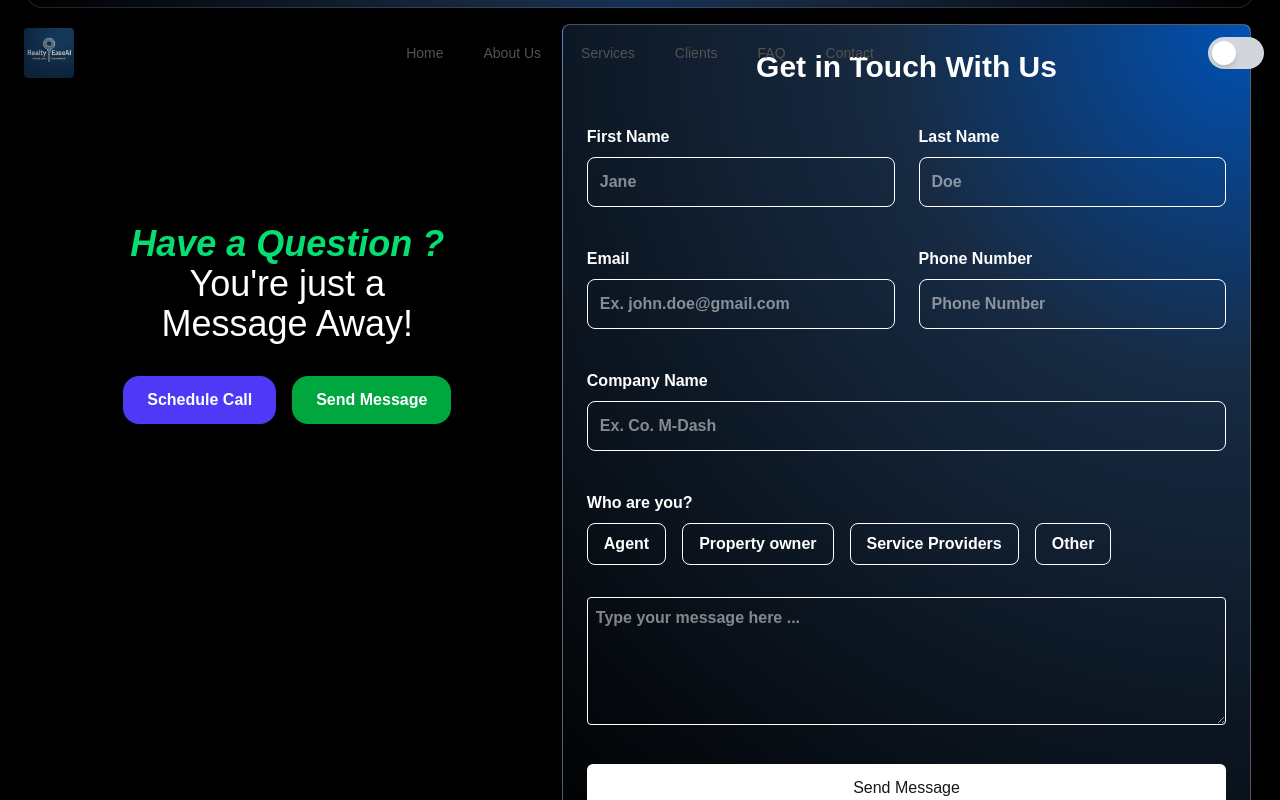
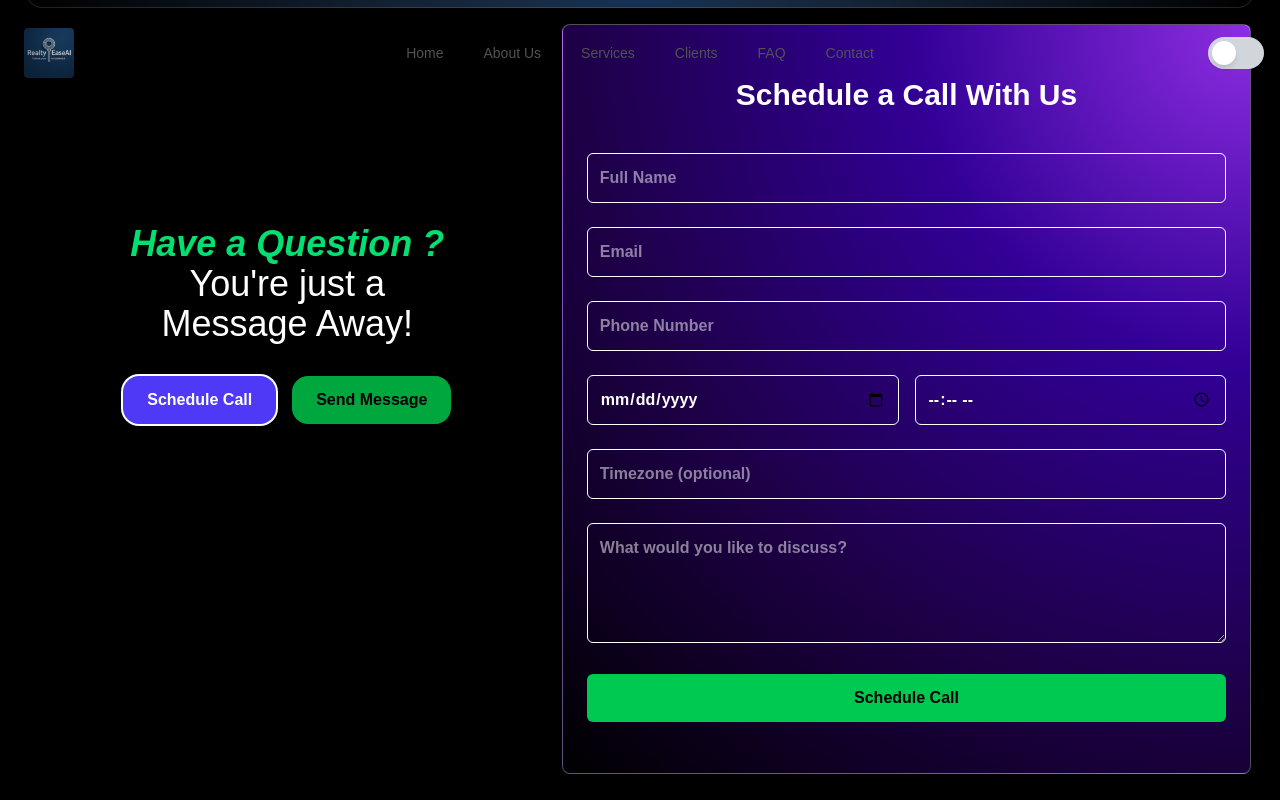
Before and after one commit to realtyeaseai/website, a Next.js app: page / in a window 1280 px wide. Both pictures are taken after a click on the button "Schedule Call". Shown: the part 3245-4045 px from the top of the page. Built offline with nearby package versions, Linux system fonts and the light colour scheme.

Commit message:
added schedule call section

```diff
--- a/src/app/admin/dashboard/page.tsx
+++ b/src/app/admin/dashboard/page.tsx
@@ -9,6 +9,7 @@ interface Contact {
   _id: string
   firstName: string
   lastName: string
+  cName : string
   email: string
   phone: string
   reason: string
@@ -78,7 +79,7 @@ export default function Dashboard() {
         </motion.h1>
         <motion.button
           onClick={handleLogout}
-          className="bg-red-600 hover:bg-red-700 px-4 py-2 rounded"
+          className="bg-red-600 hover:bg-red-700 px-4 py-2 rounded cursor-pointer"
           initial={{ scale: 0.9, opacity: 0 }}
           animate={{ scale: 1, opacity: 1 }}
           transition={{ delay: 0.3 }}
@@ -113,6 +114,7 @@ export default function Dashboard() {
             >
               <p><strong>Name:</strong> {contact.firstName} {contact.lastName}</p>
               <p><strong>Email:</strong> {contact.email}</p>
+              <p><strong>cName:</strong> {contact.cName}</p>
               <p><strong>Phone:</strong> {contact.phone}</p>
               <p><strong>Reason:</strong> {contact.reason}</p>
               <p><strong>Message:</strong> {contact.message}</p>
--- a/src/app/admin/login/page.tsx
+++ b/src/app/admin/login/page.tsx
@@ -16,7 +16,7 @@ export default function AdminLogin() {
 
   const handleLogin = (e: React.FormEvent) => {
     e.preventDefault()
-    if (password === 'godmode') {
+    if (password === 'admin1234') {
       localStorage.setItem('admin-auth', 'true')
       router.push('/admin/dashboard')
     } else {
@@ -38,7 +38,7 @@ export default function AdminLogin() {
         {error && <p className="text-red-500 text-sm mb-2">{error}</p>}
         <button
           type="submit"
-          className="w-full bg-blue-600 hover:bg-blue-700 p-2 rounded text-white font-semibold"
+          className="w-full bg-blue-600 hover:bg-blue-700 p-2 rounded text-white font-semibold cursor-pointer transition duration-200"
         >
           Login
         </button>
--- a/src/app/api/contact/route.ts
+++ b/src/app/api/contact/route.ts
@@ -4,7 +4,7 @@ import { connectToDatabase } from '@/lib/mongodb';
 
 export async function POST(req: Request) {
   const body = await req.json();
-  const { firstName, lastName, email, phone, reason, message } = body;
+  const { firstName, lastName, email, phone, reason, message , cName} = body;
 
   if (!firstName || !lastName || !email || !phone || !reason || !message) {
     return NextResponse.json({ message: 'Missing required fields' }, { status: 400 });
@@ -15,6 +15,7 @@ export async function POST(req: Request) {
     const result = await db.collection('contacts').insertOne({
       firstName,
       lastName,
+      cName,
       email,
       phone,
       reason,
--- /dev/null
+++ b/src/app/api/schedule-call/route.ts
@@ -0,0 +1,39 @@
+// app/api/schedule-call/route.ts
+import { connectToDatabase } from "@/lib/mongodb";
+import { NextResponse } from "next/server";
+
+type ScheduleCallData = {
+  name: string;
+  email: string;
+  phone: string;
+  date: string;
+  time: string;
+  message: string;
+};
+
+export async function POST(req: Request) {
+  try {
+    const data: ScheduleCallData = await req.json();
+
+    const required = ["name", "email", "phone", "date", "time", "message"];
+    for (const field of required) {
+      if (!data[field as keyof ScheduleCallData]) {
+        return NextResponse.json({ error: `${field} is required.` }, { status: 400 });
+      }
+    }
+
+    const client = await connectToDatabase();
+    const db = client.db; // Correctly access the "test" database
+    const collection = db.collection("scheduled_calls");
+
+    await collection.insertOne({
+      ...data,
+      createdAt: new Date(),
+    });
+
+    return NextResponse.json({ success: true });
+  } catch (err) {
+    console.error("❌ Error in POST /api/schedule-call:", err);
+    return NextResponse.json({ error: "Internal Server Error" }, { status: 500 });
+  }
+}
--- a/src/components/ContactForm.tsx
+++ b/src/components/ContactForm.tsx
@@ -142,7 +142,7 @@ export default function ContactForm() {
               placeholder="Ex. Co. M-Dash"
               id='cName'
               className="input w-full p-3 border rounded-[8px]"
-              value={form.phone}
+              value={form.cName}
               onChange={(e) => setForm({ ...form, cName: e.target.value })}
               required
             />
@@ -157,7 +157,7 @@ export default function ContactForm() {
                 key={item}
                 type="button"
                 aria-pressed={form.reason === item}
-                className={`border border-black px-4 py-2 rounded-[8px] text-white ${
+                className={`border border-black px-4 py-2 rounded-[8px] cursor-pointer text-white ${
                   form.reason === item ? 'border-2 border-black bg-gradient-to-tl from-blue-400 to-blue-600' : 'border-white'
                 }`}
                 onClick={() => setForm({ ...form, reason: item })}
@@ -180,7 +180,7 @@ export default function ContactForm() {
           <button
             type="submit"
             disabled={loading}
-            className="bg-white text-neutral-900 w-full px-6 py-3 rounded-md font-medium disabled:opacity-60"
+            className="bg-white text-neutral-900 w-full px-6 py-3 rounded-md font-medium disabled:opacity-60 cursor-pointer transition duration-300 hover:bg-neutral-900 hover:text-white"
           >
             {loading ? 'Sending...' : 'Send Message'}
           </button>
--- a/src/components/landingPage/ContactUs.tsx
+++ b/src/components/landingPage/ContactUs.tsx
@@ -1,9 +1,13 @@
 'use client'
 import Image from "next/image";
 import ContactForm from "../ContactForm";
+import ScheduleCallForm from "../utilities/ScheduleCallForm";
+import { useState } from "react";
+
 
 
 export default function ContactUs() {
+  const [activeForm, setActiveForm] = useState<"message" | "call">("message");
 
   return (
     <div className=" bg-black min-h-[100dvh] pt-20 w-full flex items-center justify-evenly flex-col ">
@@ -79,22 +83,30 @@ export default function ContactUs() {
     <div className="flex flex-col md:flex-row gap-4 mt-8">
     <button
   type="button"
-        className="bg-indigo-600 hover:bg-indigo-700 text-white font-semibold px-6 py-3 rounded-2xl transition duration-300"
+  onClick={() => setActiveForm("call")}
+  className={`bg-indigo-600 hover:bg-indigo-700 cursor-pointer text-white font-semibold px-6 py-3 rounded-2xl transition duration-300 ${
+    activeForm === "call" ? "ring-2 ring-white" : ""
+  }`}
 >
   Schedule Call
 </button>
 
 <button
-        type="submit"
-        className="bg-green-600 hover:bg-green-700 text-white font-semibold px-6 py-3 rounded-2xl transition duration-300"
+  type="button"
+  onClick={() => setActiveForm("message")}
+  className={`bg-green-600 hover:bg-green-700 cursor-pointer text-black font-semibold px-6 py-3 rounded-2xl transition duration-300 ${
+    activeForm === "message" ? "ring-2 ring-white" : ""
+  }`}
 >
   Send Message
 </button>
+
     </div>
   </div>
 
         {/* <div className="bg-black border border-[#ffffff50] h-[600px] w-full md:w-auto rounded-lg"> */}
-        <ContactForm />
+        {activeForm === "message" ? <ContactForm /> : <ScheduleCallForm />}
+
         {/* </div> */}
       </div>
     </div>
--- /dev/null
+++ b/src/components/utilities/ScheduleCallForm.tsx
@@ -0,0 +1,85 @@
+// app/components/ScheduleCallForm.tsx
+"use client";
+import React, { useState } from 'react';
+import toast from 'react-hot-toast';
+
+export default function ScheduleCallForm() {
+  const [form, setForm] = useState({
+    name: '',
+    email: '',
+    phone: '',
+    date: '',
+    time: '',
+    message: '',
+    timezone: '',
+  });
+
+  const [loading, setLoading] = useState(false);
+
+  const handleSubmit = async (e: React.FormEvent) => {
+    e.preventDefault();
+    setLoading(true);
+
+    if (!form.name || !form.email || !form.phone || !form.date || !form.time || !form.message) {
+      toast.error('Please fill in all required fields.');
+      setLoading(false);
+      return;
+    }
+
+    try {
+      const res = await fetch('/api/schedule-call', {
+        method: 'POST',
+        headers: { 'Content-Type': 'application/json' },
+        body: JSON.stringify(form),
+      });
+
+      const contentType = res.headers.get('Content-Type');
+      if (!res.ok || !contentType?.includes('application/json')) {
+        console.error(await res.text());
+        toast.error('Something went wrong.');
+        return;
+      }
+
+      toast.success('Call Scheduled Successfully!');
+      setForm({
+        name: '',
+        email: '',
+        phone: '',
+        date: '',
+        time: '',
+        message: '',
+        timezone: '',
+      });
+    } catch (err) {
+      console.error(err);
+      toast.error('Error submitting the form.');
+    } finally {
+      setLoading(false);
+    }
+  };
+
+  return (
+    <div className="bg-[radial-gradient(circle_at_top_right,_#8e2de2,_#4a00e0aa,_#2c006aaa,_#000)]
+
+ border border-[#ffffff50] min-h-[750px] w-full md:w-auto rounded-lg flex items-center justify-center flex-col p-6 text-white font-bold">
+    <h1 className='text-whitet mb-10 text-3xl'>Schedule a Call With Us</h1>
+      <form onSubmit={handleSubmit} className="space-y-6">
+        <input type="text" placeholder="Full Name" value={form.name} onChange={(e) => setForm({ ...form, name: e.target.value })} required className="w-full p-3 border rounded-md" />
+        <input type="email" placeholder="Email" value={form.email} onChange={(e) => setForm({ ...form, email: e.target.value })} required className="w-full p-3 border rounded-md" />
+        <input type="tel" placeholder="Phone Number" value={form.phone} onChange={(e) => setForm({ ...form, phone: e.target.value })} required className="w-full p-3 border rounded-md" />
+
+        <div className="grid grid-cols-1 md:grid-cols-2 gap-4">
+          <input type="date" value={form.date} onChange={(e) => setForm({ ...form, date: e.target.value })} required className="w-full p-3 border rounded-md" />
+          <input type="time" value={form.time} onChange={(e) => setForm({ ...form, time: e.target.value })} required className="w-full p-3 border rounded-md" />
+        </div>
+
+        <input type="text" placeholder="Timezone (optional)" value={form.timezone} onChange={(e) => setForm({ ...form, timezone: e.target.value })} className="w-full p-3 border rounded-md" />
+        <textarea placeholder="What would you like to discuss?" value={form.message} onChange={(e) => setForm({ ...form, message: e.target.value })} required className="w-full min-h-[120px] p-3 border rounded-md" />
+
+        <button type="submit" disabled={loading} className="w-full p-3 rounded-md bg-green-500 hover:bg-green-600 text-black font-semibold">
+          {loading ? 'Scheduling...' : 'Schedule Call'}
+        </button>
+      </form>
+    </div>
+  );
+}
```
Also changed, not shown: src/components/landingPage/MouseMovEffect.tsx (added, +33 -0 lines), src/components/landingPage/BookCall.tsx (deleted). Lines whose indentation alone changed are shown as unchanged.
